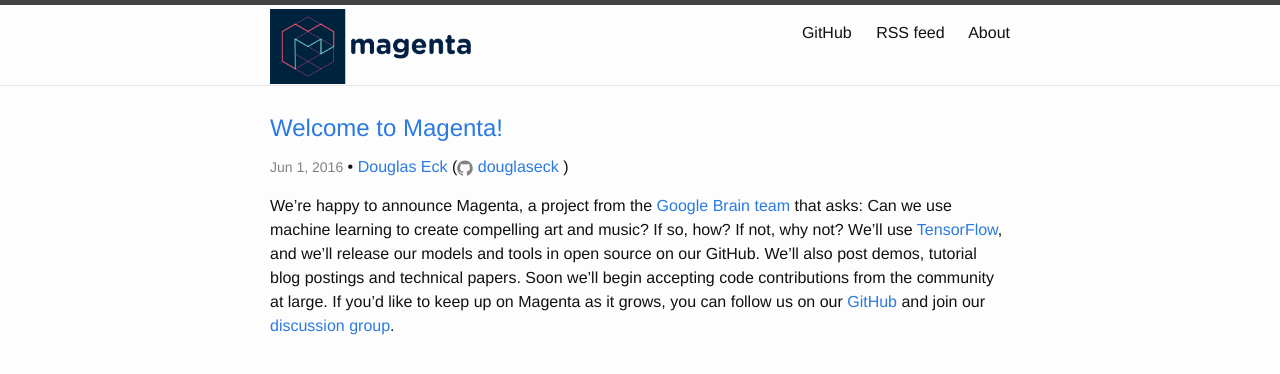
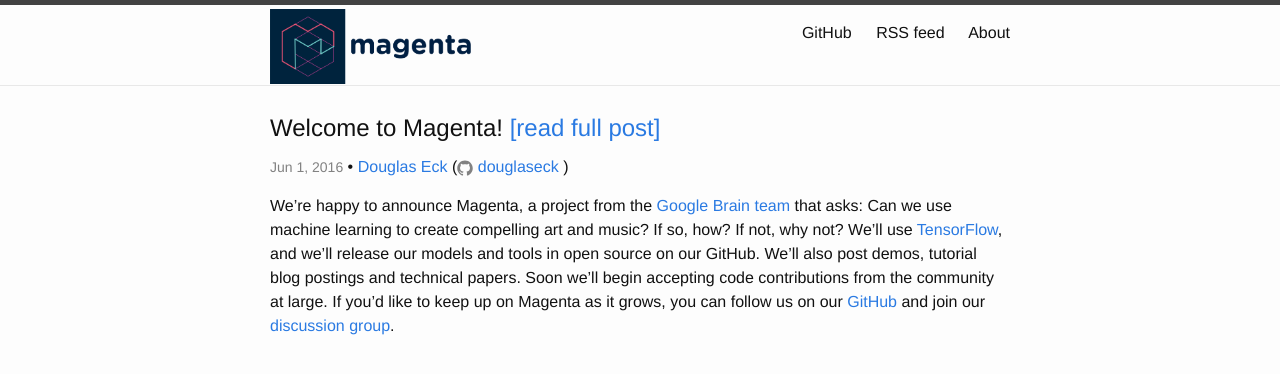
Before and after one commit to magenta/magenta, a Jekyll site: the page built from index.html, in a window 1280 px wide. Shown: the top 374 px of the page. Built offline with Jekyll 4.4.1, drawn with Linux system fonts in a browser that asks for light colours; the list of posts is cut into pages by our own code.

Commit message:
Add read full post link

```diff
--- a/index.html
+++ b/index.html
@@ -10,7 +10,7 @@
       {% assign author = site.authors[post.author] %}
       <li>
         <h2>
-          <a class="post-link" href="{{ post.url | prepend: site.baseurl }}">{{ post.title }}</a>
+          <span class="post-link">{{ post.title }} <a class="post-full-link" href="{{ post.url | prepend: site.baseurl }}">[read full post]</a></span>
         </h2>
         <span class="post-meta">{{ post.date | date: "%b %-d, %Y" }}</span>
        {% if author %} •
```
Also changed, not shown: 4 other files.
